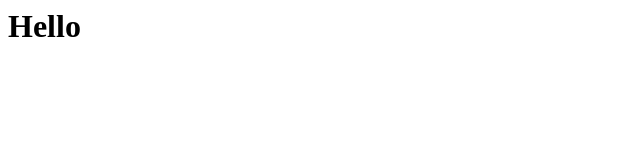
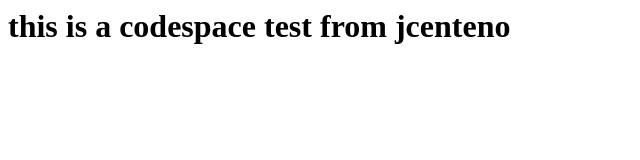
Before and after one commit to jcentenoClicklease/skills-code-with-codespaces, a plain HTML site: page index.html in a window 1280 px wide. Shown: the whole page, without its empty margins (0-640 px from the left). Drawn offline with Linux system fonts and the light colour scheme.

Commit message:
Adding hello from the codespace!

```diff
--- a/index.html
+++ b/index.html
@@ -1,3 +1,3 @@
 <html>
-  <h1>Hello</h1>
+  <h1>this is a codespace test from jcenteno</h1>
 </html>
```
